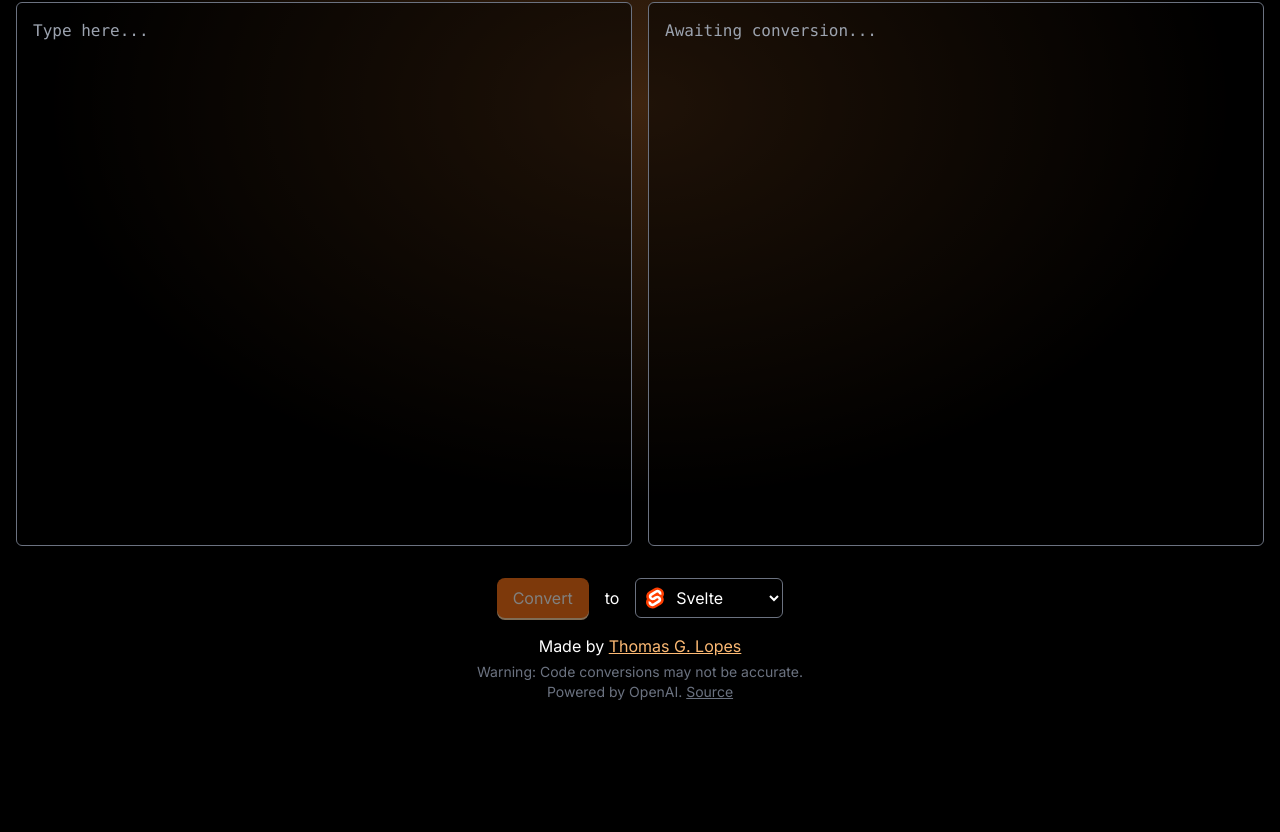
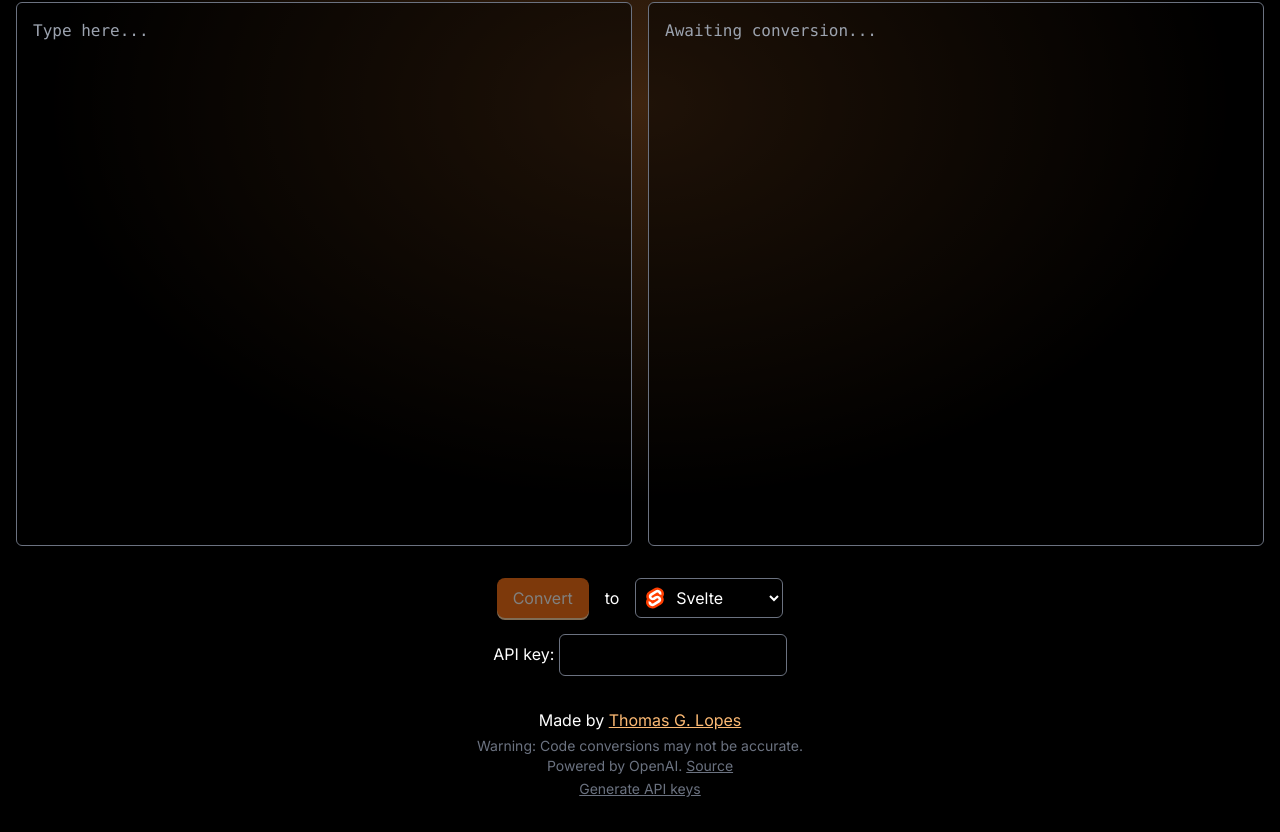
Before and after one commit to TGlide/codeverter, a SvelteKit app: page / in a window 1280 px wide. Shown: the part 246-1078 px from the top of the page. Before the commit the page ends 980 px from the top, so only its background shows below. Built offline with nearby package versions, Linux system fonts and the light colour scheme.

Commit message:
:fire: require user-input key

```diff
--- a/src/app.postcss
+++ b/src/app.postcss
@@ -71,4 +71,25 @@ body {
 			cursor: not-allowed;
 		}
 	}
+
+	.input,
+	.textarea {
+		border: 1px solid theme('colors.gray.500');
+		border-radius: theme('borderRadius.md');
+		background-color: theme('colors.black/0.5');
+		font-family: theme('fontFamily.mono');
+		color: theme('colors.white');
+		resize: none;
+		padding: theme('padding.2');
+
+		&:focus {
+			border-color: theme('colors.orange.300');
+			outline: none;
+			@apply ring ring-orange-300;
+		}
+	}
+
+	.textarea {
+		padding: theme('padding.4');
+	}
 }
--- /dev/null
+++ b/src/helpers/store.ts
@@ -0,0 +1,28 @@
+import { browser } from '$app/environment';
+import { writable, type Writable } from 'svelte/store';
+
+export function localStorageWritable<T>(key: string, defaultValue?: T) {
+	const localStoreItem = browser ? localStorage.getItem(key) : undefined;
+	const initialData = localStoreItem ? JSON.parse(localStoreItem) : defaultValue;
+
+	const store: Writable<T> = writable(initialData);
+
+	const set: typeof store.set = (value) => {
+		localStorage.setItem(key, JSON.stringify(value));
+		store.set(value);
+	};
+
+	const update: typeof store.update = (fn) => {
+		store.update((prev) => {
+			const newValue = fn(prev);
+			set(newValue);
+			return newValue;
+		});
+	};
+
+	return {
+		...store,
+		set,
+		update
+	};
+}
--- a/src/routes/+page.svelte
+++ b/src/routes/+page.svelte
@@ -2,6 +2,7 @@
 	import { objectKeys } from '$helpers/object';
 	import { fetchStream } from '$helpers/stream';
 	import { queryOptions } from '$lib/query';
+	import { key } from '$stores/key';
 	import Button from '$UI/button.svelte';
 	import Select from '$UI/select.svelte';
 	import { getHighlighter, setCDN, type Highlighter } from 'shiki';
@@ -27,7 +28,7 @@
 		try {
 			const response = await fetch('/api/generate', {
 				method: 'POST',
-				body: JSON.stringify({ input, type: selected }),
+				body: JSON.stringify({ input, type: selected, key }),
 				headers: {
 					'content-type': 'application/json'
 				}
@@ -81,7 +82,7 @@
 				<textarea
 					bind:value={input}
 					name="input"
-					class="input mt-2 w-full grow"
+					class="textarea mt-2 w-full grow"
 					placeholder="Type here..."
 				/>
 			</div>
@@ -89,7 +90,7 @@
 				<label for="output" class="font-semibold">Output</label>
 
 				{#if outputHtml}
-					<div class="input mt-2 w-full grow">
+					<div class="textarea mt-2 w-full grow">
 						{@html outputHtml}
 					</div>
 				{:else}
@@ -97,7 +98,7 @@
 						bind:value={output}
 						name="output"
 						readonly
-						class="input mt-2 w-full grow"
+						class="textarea mt-2 w-full grow"
 						placeholder="Awaiting conversion..."
 					/>
 				{/if}
@@ -105,7 +106,7 @@
 		</div>
 
 		<div class="mt-8 flex items-center justify-center gap-4">
-			<Button {loading} disabled={!input.trim()} on:click={search}>Convert</Button>
+			<Button {loading} disabled={!input.trim() || !$key} on:click={search}>Convert</Button>
 			<span>to</span>
 			<Select bind:value={selected} icon={queryOptions[selected].icon}>
 				{#each objectKeys(queryOptions) as key}
@@ -120,7 +121,9 @@
 	</div>
 
 	<footer class="text-center">
-		<p>
+		<label for="api-key">API key: </label>
+		<input class="input px-2 py-2" type="password" id="api-key" bind:value={$key} />
+		<p class="mt-8">
 			Made by <a
 				class="text-orange-300 underline hover:text-orange-200"
 				href="https://www.thomasglopes.com/"
@@ -135,6 +138,11 @@
 				class="underline hover:text-gray-400">Source</a
 			>
 		</p>
+		<a
+			class="text-sm text-gray-500 underline hover:text-gray-400"
+			href="https://platform.openai.com/account/api-keys"
+			target="_blank">Generate API keys</a
+		>
 	</footer>
 </main>
 
@@ -160,22 +168,6 @@
 		z-index: -1;
 	}
 
-	.input {
-		border: 1px solid theme('colors.gray.500');
-		border-radius: theme('borderRadius.md');
-		background-color: theme('colors.black/0.5');
-		padding: theme('padding.4');
-		font-family: theme('fontFamily.mono');
-		color: theme('colors.white');
-		resize: none;
-
-		&:focus {
-			border-color: theme('colors.orange.300');
-			outline: none;
-			@apply ring ring-orange-300;
-		}
-	}
-
 	:global(.shiki) {
 		background-color: transparent !important;
 		white-space: pre-wrap;
--- a/src/routes/api/generate/+server.ts
+++ b/src/routes/api/generate/+server.ts
@@ -97,7 +97,7 @@ interface OpenAIChatPayload {
 	n: number;
 }
 
-async function OpenAIChatStream(search: string) {
+async function OpenAIChatStream(search: string, key: string) {
 	const payload: OpenAIChatPayload = {
 		model: 'gpt-3.5-turbo',
 		messages: [
@@ -189,10 +189,10 @@ async function OpenAIChatStream(search: string) {
 }
 
 export async function POST({ request }) {
-	const { input, type } = await request.json();
+	const { input, type, key } = await request.json();
 	const query = generateQuery(input, type);
 
-	const stream = await OpenAIChatStream(query);
+	const stream = await OpenAIChatStream(query, key);
 
 	return new Response(stream);
 }
--- /dev/null
+++ b/src/stores/key.ts
@@ -0,0 +1,3 @@
+import { localStorageWritable } from '$helpers/store';
+
+export const key = localStorageWritable<string | null>('openai-key', null);
```
